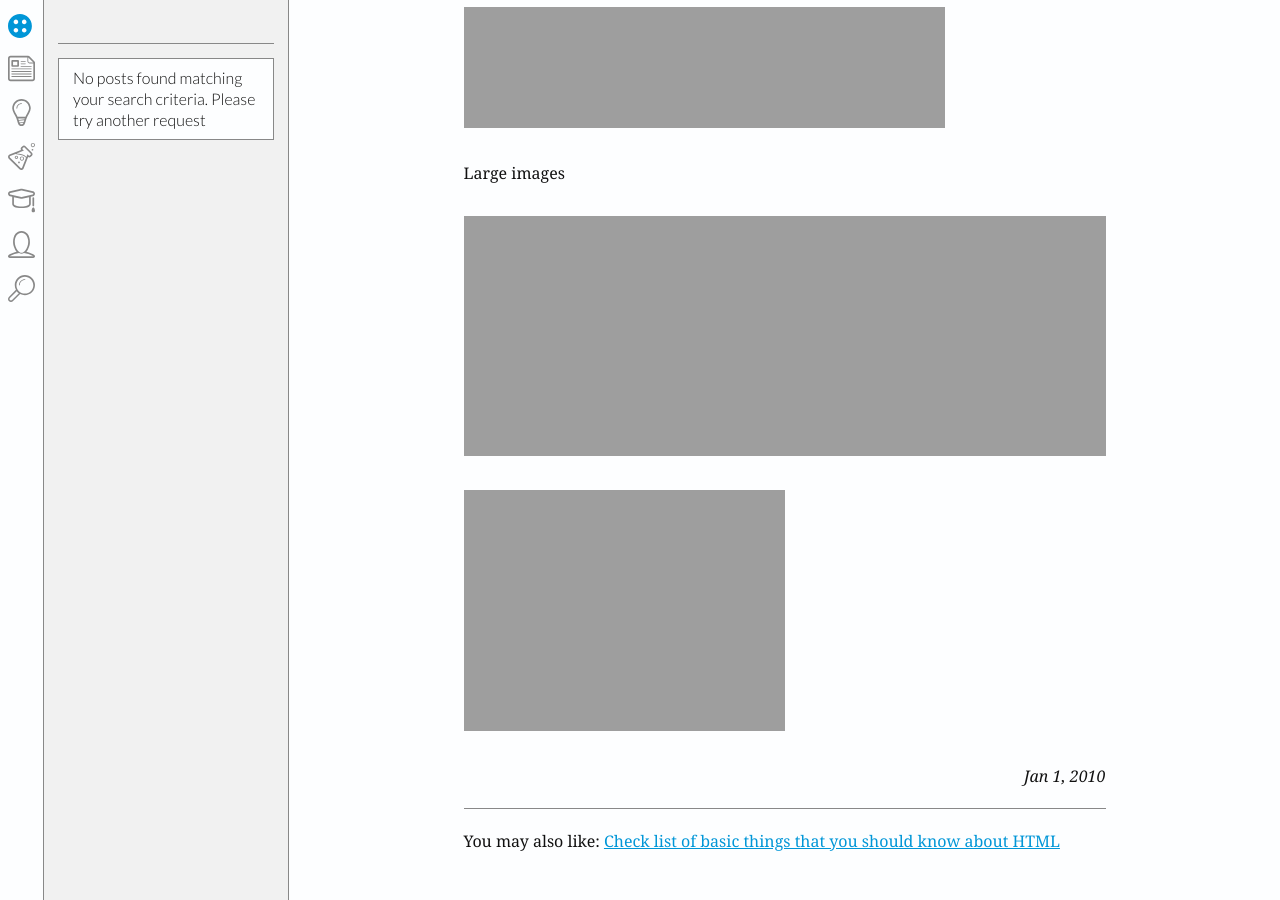
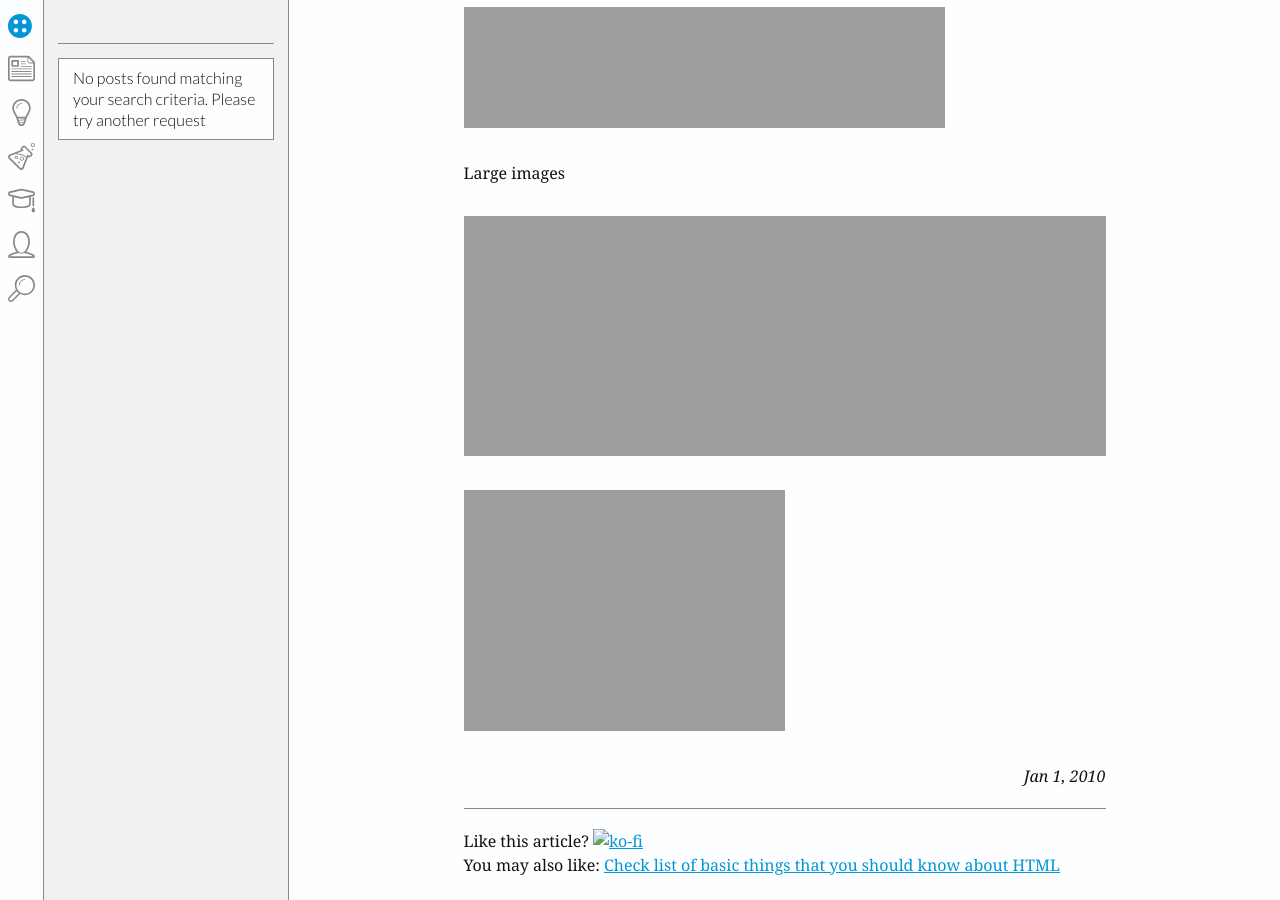
Before and after one commit to bumbu/bumbu.github.io, a Jekyll site: the page built from _posts/2000-00-00-example.md, in a window 1280 px wide and 900 px high, scrolled down 1949 px. Built offline with Jekyll 4.4.1, drawn with Linux system fonts in a browser that asks for light colours; some web fonts are replaced.

Commit message:
Add ko-fi to blog

```diff
--- a/_layouts/post.html
+++ b/_layouts/post.html
@@ -18,6 +18,7 @@ layout: default
 
     {% if page.next.url %}
       <div class="post__related">
+        <div>Like this article? <a href="https://ko-fi.com/T6T780UUE" rel="nofollow" target="_blank"><img src="https://ko-fi.com/img/githubbutton_sm.svg" alt="ko-fi" data-canonical-src="https://ko-fi.com/img/githubbutton_sm.svg" style="max-width: 100%;margin: 0;"></a></div>
         You may also like: <a class="next" href="{{page.next.url}}">{{page.next.title}}</a>
       </div>
     {% endif %}
```
